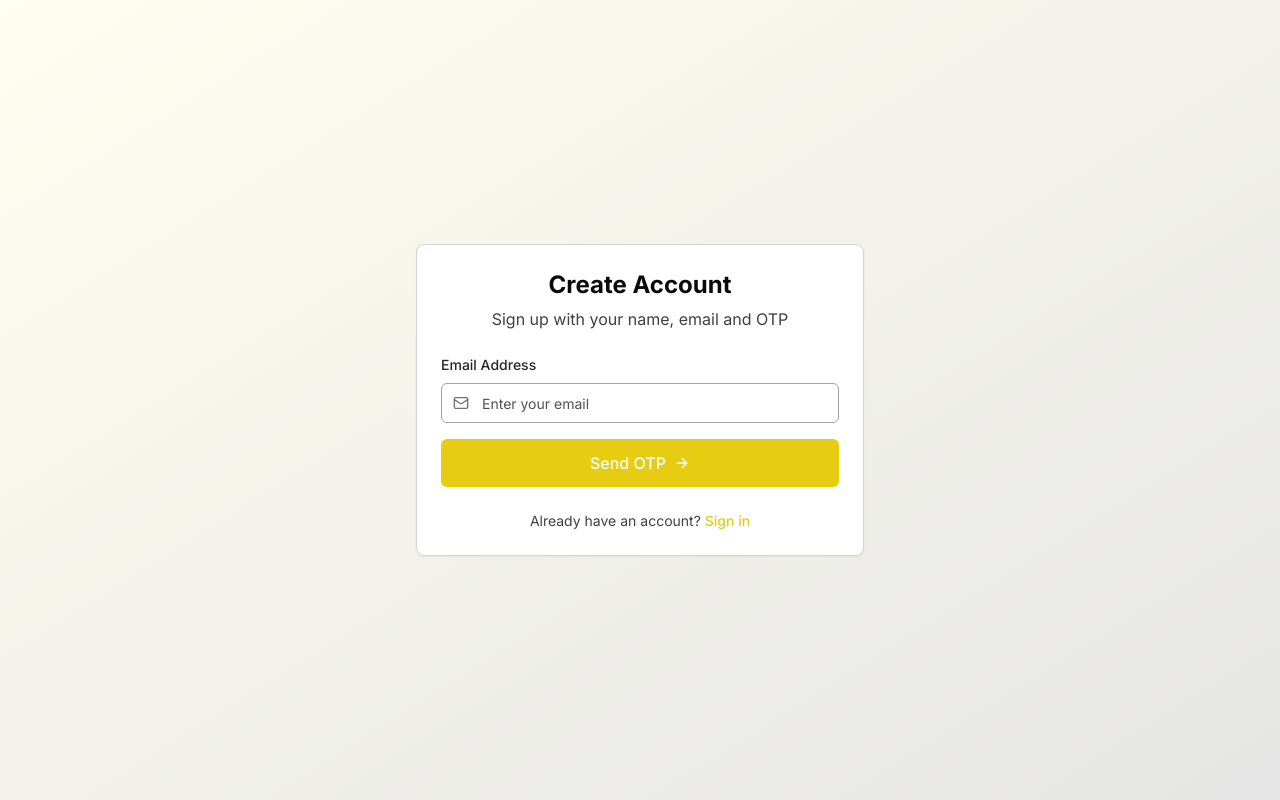
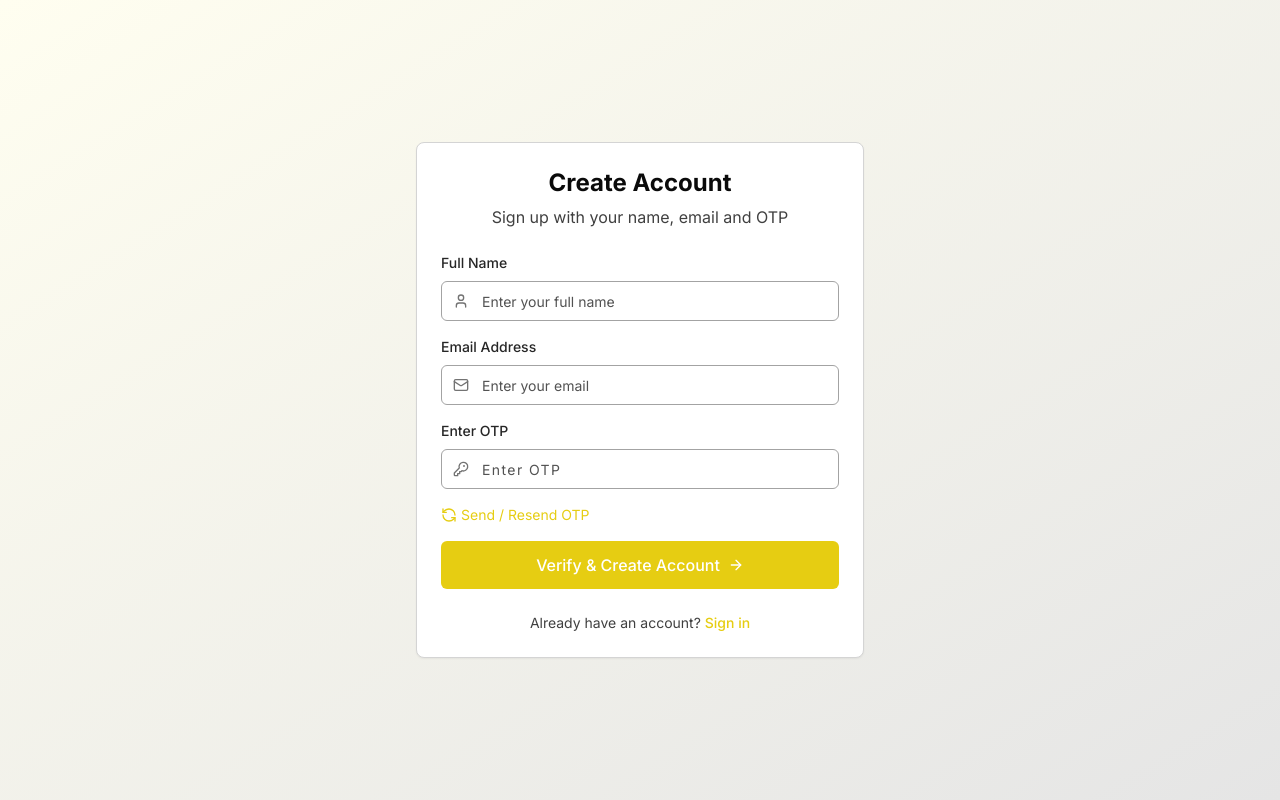
Before and after one commit to JaYRaNa213/highway-delite-Assignment, a React (Vite) app in the folder frontend/: page / in a window 1280 px wide. Built offline with nearby package versions, Linux system fonts and the light colour scheme; no server answers.

Commit message:
otp field

```diff
--- a/frontend/src/components/Auth/Login.tsx
+++ b/frontend/src/components/Auth/Login.tsx
@@ -6,45 +6,52 @@ import { authAPI } from '../../services/api';
 import { useAuth } from '../../contexts/AuthContext';
 import toast from 'react-hot-toast';
 
-interface RequestOtpFormData {
+interface LoginFormData {
   email: string;
-}
-
-interface VerifyOtpFormData {
   otp: string;
 }
 
 const Login: React.FC = () => {
   const [isLoading, setIsLoading] = useState(false);
   const [isVerifying, setIsVerifying] = useState(false);
-  const [step, setStep] = useState<'email' | 'otp'>('email');
   const [email, setEmail] = useState('');
   const navigate = useNavigate();
   const { login } = useAuth();
 
-  const emailForm = useForm<RequestOtpFormData>();
-  const otpForm = useForm<VerifyOtpFormData>();
+  const form = useForm<LoginFormData>();
 
-  const handleSendOtp = async (data: RequestOtpFormData) => {
+  const handleSendOtp = async () => {
+    const valid = await form.trigger(['email']);
+    if (!valid) return;
+    const values = form.getValues();
     setIsLoading(true);
     try {
-      const response = await authAPI.sendOtp(data.email);
+      const response = await authAPI.sendOtp(values.email);
       if (response.success) {
-        setEmail(data.email);
-        setStep('otp');
+        setEmail(values.email);
         toast.success('OTP sent to your email');
       }
     } catch (error: any) {
-      toast.error(error.response?.data?.message || 'Failed to send OTP');
+      const msg = error.response?.data?.message || 'Failed to send OTP';
+      toast.error(msg);
+      if (msg?.toLowerCase().includes('name required') || msg?.toLowerCase().includes('signup')) {
+        toast('No account found. Please sign up first.', { icon: 'ℹ️' });
+        navigate('/');
+      }
     } finally {
       setIsLoading(false);
     }
   };
 
-  const handleVerifyOtp = async (data: VerifyOtpFormData) => {
+  // Single handler used for Send/Resend button
+
+  const handleVerifyOtp = async () => {
+    const valid = await form.trigger(['email', 'otp']);
+    if (!valid) return;
+    const values = form.getValues();
     setIsVerifying(true);
     try {
-      const response = await authAPI.verifyOtp(email, data.otp);
+      const response = await authAPI.verifyOtp(values.email, values.otp);
       if (response.success && response.data) {
         login(response.data.user, response.data.token);
         toast.success('Logged in successfully');
@@ -82,8 +89,7 @@ const Login: React.FC = () => {
           </div>
 
           <div className="card-content">
-            {step === 'email' ? (
-              <form onSubmit={emailForm.handleSubmit(handleSendOtp)} className="space-y-4">
+            <form className="space-y-4" onSubmit={(e) => e.preventDefault()}>
               <div>
                 <label className="block text-sm font-medium text-secondary-700 mb-2">
                   Email Address
@@ -91,7 +97,7 @@ const Login: React.FC = () => {
                 <div className="relative">
                   <Mail className="absolute left-3 top-1/2 transform -translate-y-1/2 text-secondary-400 h-4 w-4" />
                   <input
-                      {...emailForm.register('email', {
+                    {...form.register('email', {
                       required: 'Email is required',
                       pattern: {
                         value: /^[A-Z0-9._%+-]+@[A-Z0-9.-]+\.[A-Z]{2,}$/i,
@@ -102,40 +108,24 @@ const Login: React.FC = () => {
                     className="input pl-10"
                     placeholder="Enter your email"
                     autoComplete="email"
+                    onChange={(e) => setEmail(e.target.value)}
                   />
                 </div>
-                  {emailForm.formState.errors.email && (
+                {form.formState.errors.email && (
                   <p className="text-red-500 text-xs mt-1">
-                      {emailForm.formState.errors.email.message}
+                    {form.formState.errors.email.message}
                   </p>
                 )}
               </div>
 
-                <button
-                  type="submit"
-                  disabled={isLoading}
-                  className="btn btn-primary btn-lg w-full"
-                >
-                  {isLoading ? (
-                    <div className="animate-spin rounded-full h-4 w-4 border-b-2 border-white"></div>
-                  ) : (
-                    <>
-                      Send OTP
-                      <ArrowRight className="ml-2 h-4 w-4" />
-                    </>
-                  )}
-                </button>
-              </form>
-            ) : (
-              <form onSubmit={otpForm.handleSubmit(handleVerifyOtp)} className="space-y-4">
               <div>
                 <label className="block text-sm font-medium text-secondary-700 mb-2">
-                    Enter OTP sent to {email}
+                  Enter OTP
                 </label>
                 <div className="relative">
                   <KeyRound className="absolute left-3 top-1/2 transform -translate-y-1/2 text-secondary-400 h-4 w-4" />
                   <input
-                      {...otpForm.register('otp', {
+                    {...form.register('otp', {
                       required: 'OTP is required',
                       pattern: { value: /^\d{6}$/g, message: 'OTP must be 6 digits' },
                     })}
@@ -144,12 +134,12 @@ const Login: React.FC = () => {
                     maxLength={6}
                     className="input pl-10 tracking-widest"
                     autoComplete="one-time-code"
-                      placeholder="123456"
+                    placeholder="Enter OTP"
                   />
                 </div>
-                  {otpForm.formState.errors.otp && (
+                {form.formState.errors.otp && (
                   <p className="text-red-500 text-xs mt-1">
-                      {otpForm.formState.errors.otp.message}
+                    {form.formState.errors.otp.message}
                   </p>
                 )}
               </div>
@@ -157,23 +147,17 @@ const Login: React.FC = () => {
               <div className="flex items-center justify-between">
                 <button
                   type="button"
-                    onClick={() => setStep('email')}
-                    className="text-secondary-600 hover:text-secondary-800 text-sm"
-                  >
-                    Change email
-                  </button>
-                  <button
-                    type="button"
-                    onClick={handleResend}
+                  onClick={handleSendOtp}
                   disabled={isLoading}
                   className="text-primary-600 hover:text-primary-700 text-sm flex items-center"
                 >
-                    <RefreshCcw className="h-4 w-4 mr-1" /> Resend OTP
+                  <RefreshCcw className="h-4 w-4 mr-1" /> Send / Resend OTP
                 </button>
               </div>
 
               <button
-                  type="submit"
+                type="button"
+                onClick={handleVerifyOtp}
                 disabled={isVerifying}
                 className="btn btn-primary btn-lg w-full"
               >
@@ -187,7 +171,6 @@ const Login: React.FC = () => {
                 )}
               </button>
             </form>
-            )}
           </div>
 
           <div className="card-footer">
--- a/frontend/src/components/Auth/Signup.tsx
+++ b/frontend/src/components/Auth/Signup.tsx
@@ -1,37 +1,33 @@
 import React, { useState } from 'react';
 import { useForm } from 'react-hook-form';
 import { useNavigate } from 'react-router-dom';
-import { Mail, ArrowRight, RefreshCcw, KeyRound } from 'lucide-react';
+import { Mail, User, ArrowRight, RefreshCcw, KeyRound } from 'lucide-react';
 import { authAPI } from '../../services/api';
 import { useAuth } from '../../contexts/AuthContext';
 import toast from 'react-hot-toast';
 
-interface SignupEmailFormData {
+interface SignupFormData {
+  name: string;
   email: string;
-}
-
-interface VerifyOtpFormData {
   otp: string;
 }
 
 const Signup: React.FC = () => {
   const [isLoading, setIsLoading] = useState(false);
   const [isVerifying, setIsVerifying] = useState(false);
-  const [step, setStep] = useState<'email' | 'otp'>('email');
-  const [email, setEmail] = useState('');
   const navigate = useNavigate();
   const { login } = useAuth();
 
-  const emailForm = useForm<SignupEmailFormData>();
-  const otpForm = useForm<VerifyOtpFormData>();
+  const form = useForm<SignupFormData>();
 
-  const handleSendOtp = async (data: SignupEmailFormData) => {
+  const handleSendOtp = async () => {
+    const valid = await form.trigger(['name', 'email']);
+    if (!valid) return;
+    const values = form.getValues();
     setIsLoading(true);
     try {
-      const response = await authAPI.sendOtp(data.email);
+      const response = await authAPI.sendOtp(values.email, values.name);
       if (response.success) {
-        setEmail(data.email);
-        setStep('otp');
         toast.success('OTP sent to your email');
       }
     } catch (error: any) {
@@ -41,10 +37,13 @@ const Signup: React.FC = () => {
     }
   };
 
-  const handleVerifyOtp = async (data: VerifyOtpFormData) => {
+  const handleVerifyOtp = async () => {
+    const valid = await form.trigger(['email', 'otp']);
+    if (!valid) return;
+    const values = form.getValues();
     setIsVerifying(true);
     try {
-      const response = await authAPI.verifyOtp(email, data.otp);
+      const response = await authAPI.verifyOtp(values.email, values.otp);
       if (response.success && response.data) {
         login(response.data.user, response.data.token);
         toast.success('Account created');
@@ -57,20 +56,7 @@ const Signup: React.FC = () => {
     }
   };
 
-  const handleResend = async () => {
-    if (!email) return;
-    setIsLoading(true);
-    try {
-      const response = await authAPI.sendOtp(email);
-      if (response.success) {
-        toast.success('OTP resent');
-      }
-    } catch (error: any) {
-      toast.error(error.response?.data?.message || 'Failed to resend OTP');
-    } finally {
-      setIsLoading(false);
-    }
-  };
+  // OTP resend reuses handleSendOtp
 
   return (
     <div className="min-h-screen bg-gradient-to-br from-primary-50 to-secondary-100 flex items-center justify-center p-4">
@@ -82,8 +68,31 @@ const Signup: React.FC = () => {
           </div>
 
           <div className="card-content">
-            {step === 'email' ? (
-              <form onSubmit={emailForm.handleSubmit(handleSendOtp)} className="space-y-4">
+            <form className="space-y-4" onSubmit={(e) => e.preventDefault()}>
+              <div>
+                <label className="block text-sm font-medium text-secondary-700 mb-2">
+                  Full Name
+                </label>
+                <div className="relative">
+                  <User className="absolute left-3 top-1/2 transform -translate-y-1/2 text-secondary-400 h-4 w-4" />
+                  <input
+                    {...form.register('name', {
+                      required: 'Name is required',
+                      minLength: { value: 2, message: 'Name must be at least 2 characters' },
+                    })}
+                    type="text"
+                    className="input pl-10"
+                    placeholder="Enter your full name"
+                    autoComplete="name"
+                  />
+                </div>
+                {form.formState.errors.name && (
+                  <p className="text-red-500 text-xs mt-1">
+                    {form.formState.errors.name.message}
+                  </p>
+                )}
+              </div>
+
               <div>
                 <label className="block text-sm font-medium text-secondary-700 mb-2">
                   Email Address
@@ -91,7 +100,7 @@ const Signup: React.FC = () => {
                 <div className="relative">
                   <Mail className="absolute left-3 top-1/2 transform -translate-y-1/2 text-secondary-400 h-4 w-4" />
                   <input
-                      {...emailForm.register('email', {
+                    {...form.register('email', {
                       required: 'Email is required',
                       pattern: {
                         value: /^[A-Z0-9._%+-]+@[A-Z0-9.-]+\.[A-Z]{2,}$/i,
@@ -104,38 +113,21 @@ const Signup: React.FC = () => {
                     autoComplete="email"
                   />
                 </div>
-                  {emailForm.formState.errors.email && (
+                {form.formState.errors.email && (
                   <p className="text-red-500 text-xs mt-1">
-                      {emailForm.formState.errors.email.message}
+                    {form.formState.errors.email.message}
                   </p>
                 )}
               </div>
 
-                <button
-                  type="submit"
-                  disabled={isLoading}
-                  className="btn btn-primary btn-lg w-full"
-                >
-                  {isLoading ? (
-                    <div className="animate-spin rounded-full h-4 w-4 border-b-2 border-white"></div>
-                  ) : (
-                    <>
-                      Send OTP
-                      <ArrowRight className="ml-2 h-4 w-4" />
-                    </>
-                  )}
-                </button>
-              </form>
-            ) : (
-              <form onSubmit={otpForm.handleSubmit(handleVerifyOtp)} className="space-y-4">
               <div>
                 <label className="block text-sm font-medium text-secondary-700 mb-2">
-                    Enter OTP sent to {email}
+                  Enter OTP
                 </label>
                 <div className="relative">
                   <KeyRound className="absolute left-3 top-1/2 transform -translate-y-1/2 text-secondary-400 h-4 w-4" />
                   <input
-                      {...otpForm.register('otp', {
+                    {...form.register('otp', {
                       required: 'OTP is required',
                       pattern: { value: /^\d{6}$/g, message: 'OTP must be 6 digits' },
                     })}
@@ -144,12 +136,12 @@ const Signup: React.FC = () => {
                     maxLength={6}
                     className="input pl-10 tracking-widest"
                     autoComplete="one-time-code"
-                      placeholder="123456"
+                    placeholder="Enter OTP"
                   />
                 </div>
-                  {otpForm.formState.errors.otp && (
+                {form.formState.errors.otp && (
                   <p className="text-red-500 text-xs mt-1">
-                      {otpForm.formState.errors.otp.message}
+                    {form.formState.errors.otp.message}
                   </p>
                 )}
               </div>
@@ -157,23 +149,17 @@ const Signup: React.FC = () => {
               <div className="flex items-center justify-between">
                 <button
                   type="button"
-                    onClick={() => setStep('email')}
-                    className="text-secondary-600 hover:text-secondary-800 text-sm"
-                  >
-                    Change email
-                  </button>
-                  <button
-                    type="button"
-                    onClick={handleResend}
+                  onClick={handleSendOtp}
                   disabled={isLoading}
                   className="text-primary-600 hover:text-primary-700 text-sm flex items-center"
                 >
-                    <RefreshCcw className="h-4 w-4 mr-1" /> Resend OTP
+                  <RefreshCcw className="h-4 w-4 mr-1" /> Send / Resend OTP
                 </button>
               </div>
 
               <button
-                  type="submit"
+                type="button"
+                onClick={handleVerifyOtp}
                 disabled={isVerifying}
                 className="btn btn-primary btn-lg w-full"
               >
@@ -187,7 +173,6 @@ const Signup: React.FC = () => {
                 )}
               </button>
             </form>
-            )}
           </div>
 
           <div className="card-footer">
```
Also changed, not shown: 2 other files (tests, documents, lock files or other folders). Lines whose indentation alone changed are shown as unchanged.
